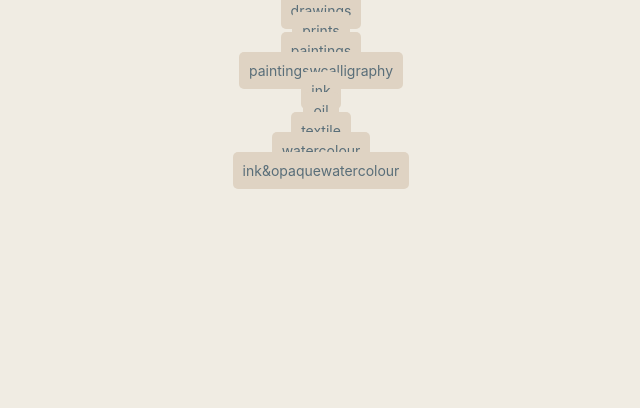
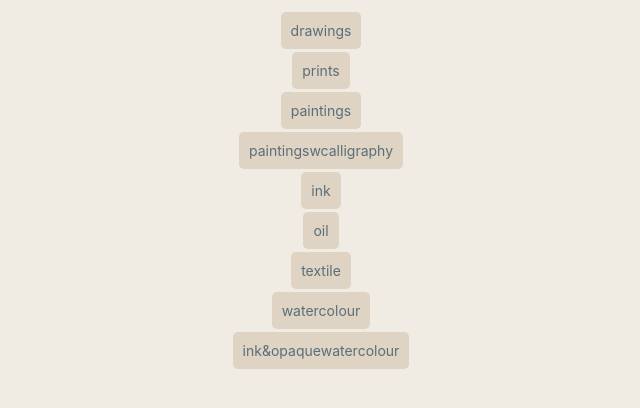
Before and after one commit to tanwsc/MuseumSiteProject, a React (Create React App) app: page /art in a window 1280 px wide. Shown: the top 408 px of the page, without its empty margins (319-959 px from the left). Built offline with nearby package versions, Linux system fonts and the light colour scheme.

Commit message:
minor styling edits

```diff
--- a/src/index.css
+++ b/src/index.css
@@ -63,6 +63,10 @@ img {
   width: 90%;
 }
 
+.options {
+  margin: 20px auto;
+}
+
 @media screen and (min-width: 900px) {
   img {
     margin: 10px 20px 10px 20px;
```
